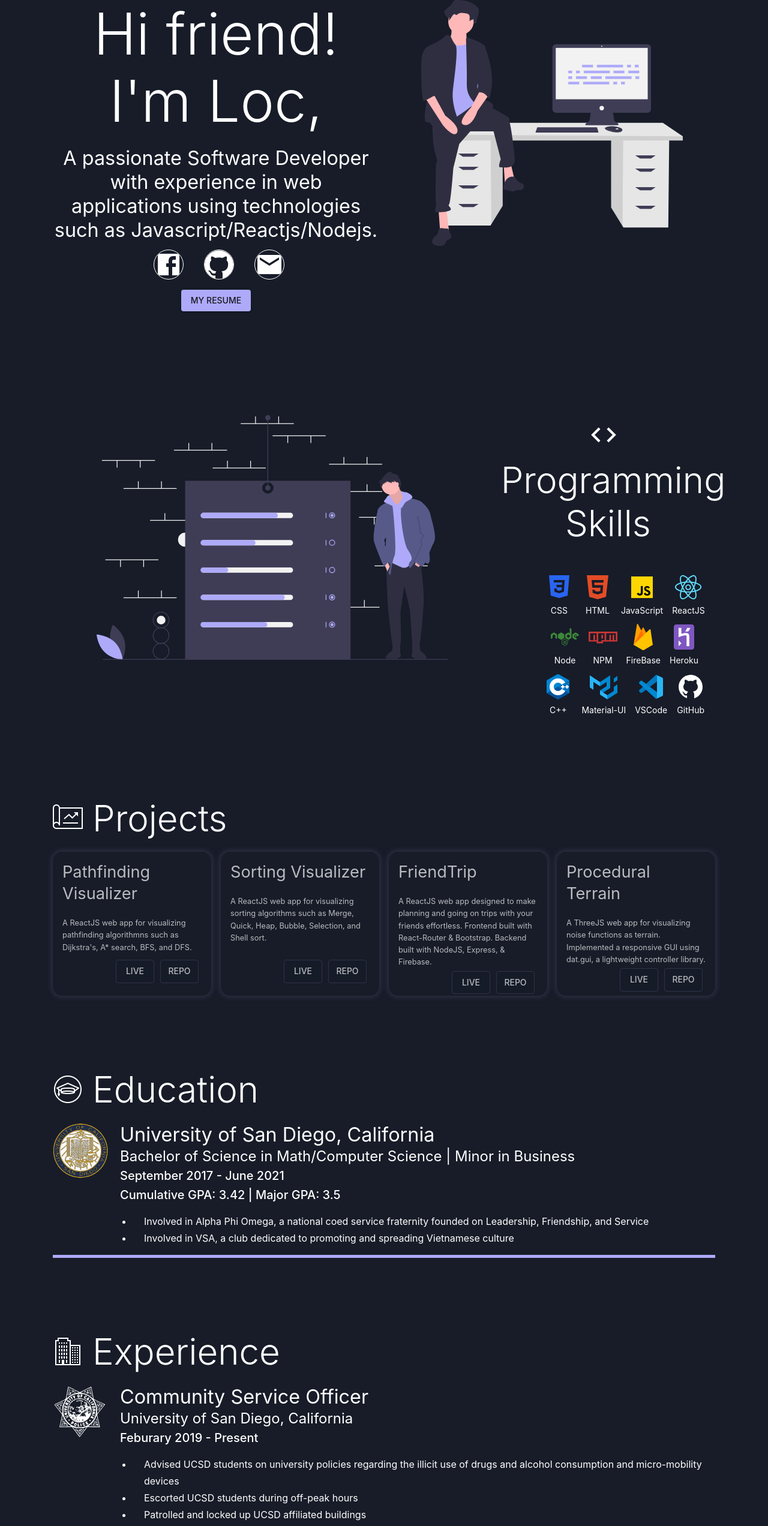
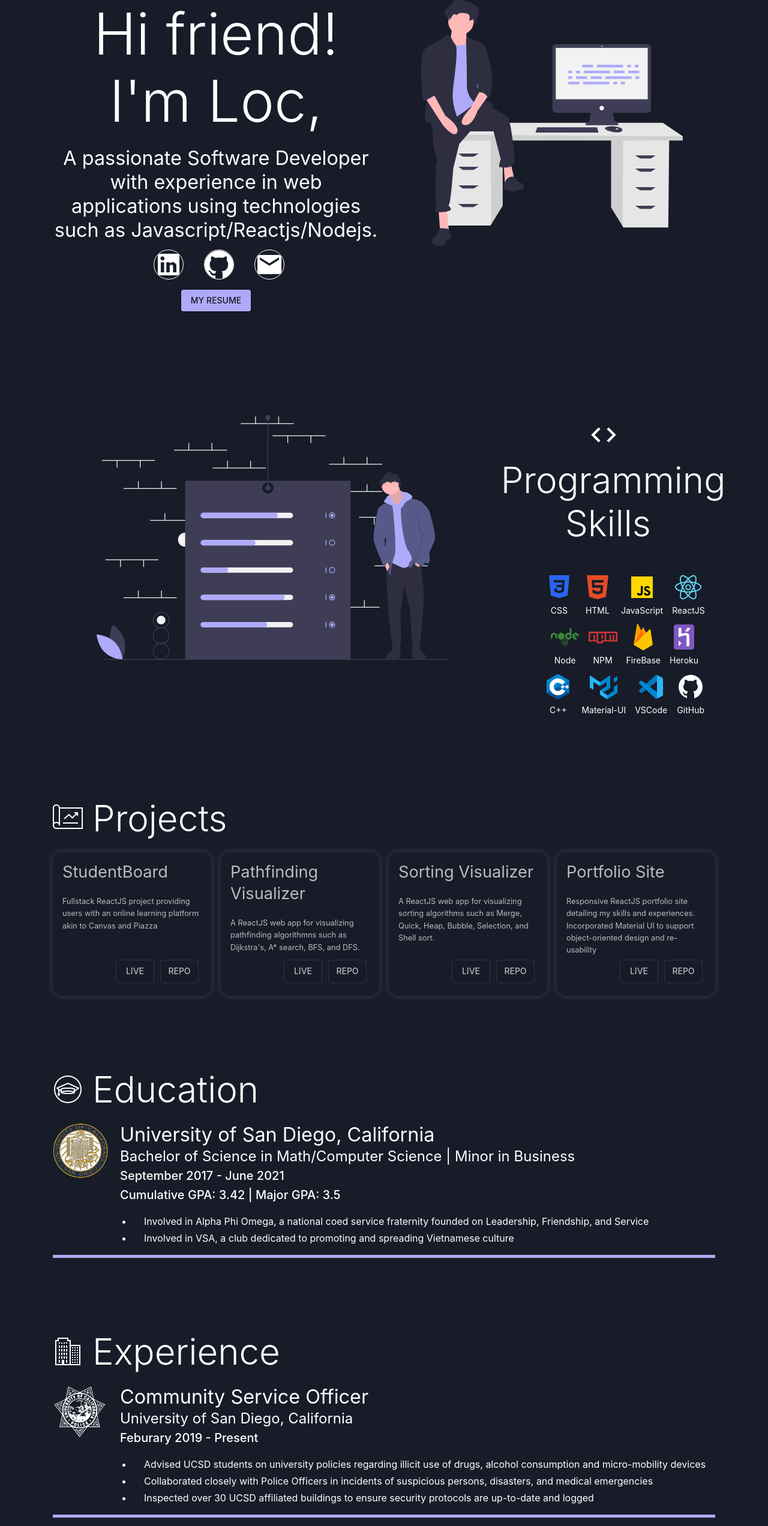
Before and after one commit to locchuong/MyPortfolio-Loc-Chuong, a React (Create React App) app: page / in a window 1280 px wide. Shown: the part 234-2778 px from the top of the page at 60% size. Built offline with nearby package versions, Linux system fonts and the light colour scheme.

Commit message:
Updated socials and latest projects added in

```diff
--- a/src/Components/ContactCard/ContactCard.js
+++ b/src/Components/ContactCard/ContactCard.js
@@ -1,7 +1,7 @@
 import React from "react";
 import { withStyles } from "@material-ui/core/styles";
-import FacebookIcon from "@material-ui/icons/Facebook";
 import { IconButton } from "@material-ui/core/";
+import LinkedInIcon from '@material-ui/icons/LinkedIn';
 import GitHubIcon from "@material-ui/icons/GitHub";
 import EmailIcon from "@material-ui/icons/Email";
 const styles = (theme) => ({
@@ -29,11 +29,11 @@ const Contacts = (props) => (
       <IconButton
         className={props.classes.contactIcon}
         target="_blank"
-        href="https://www.facebook.com/loc.chuong"
+        href="https://www.linkedin.com/in/loc-chuong/"
         edge="start"
-        aria-label="facebook"
+        aria-label="linkedin"
       >
-        <FacebookIcon
+        <LinkedInIcon
           className={props.classes.contactBtn}
           style={{ fontSize: "50px" }}
         />
--- a/src/Components/ExperienceCard/ExperienceCard.js
+++ b/src/Components/ExperienceCard/ExperienceCard.js
@@ -46,23 +46,20 @@ const ExperienceCard = (props) => (
       <ul>
         <li>
           <Typography className={props.classes.alignText} variant="subtitle1">
-            Advised UCSD students on university policies regarding the illicit
-            use of drugs and alcohol consumption and micro-mobility devices
+            Advised UCSD students on university policies regarding illicit use
+            of drugs, alcohol consumption and micro-mobility devices
           </Typography>
         </li>
         <li>
           <Typography className={props.classes.alignText} variant="subtitle1">
-            Escorted UCSD students during off-peak hours
+            Collaborated closely with Police Officers in incidents of suspicious
+            persons, disasters, and medical emergencies
           </Typography>
         </li>
         <li>
           <Typography className={props.classes.alignText} variant="subtitle1">
-            Patrolled and locked up UCSD affiliated buildings
-          </Typography>
-        </li>
-        <li>
-          <Typography className={props.classes.alignText} variant="subtitle1">
-            Controlled traffic in areas of contruction on UCSD campus
+            Inspected over 30 UCSD affiliated buildings to ensure security
+            protocols are up-to-date and logged
           </Typography>
         </li>
       </ul>
--- a/src/Components/Header/Header.js
+++ b/src/Components/Header/Header.js
@@ -8,7 +8,7 @@ function Header() {
     <Fade top duration={3000}>
       <AppBar position="sticky" elevation={0}>
         <Toolbar disableGutters="true">
-          <Typography variant="h3" style={{borderBottom:"1px solid black"}}>Portfolio</Typography>
+          <Typography variant="h3">Portfolio</Typography>
           <AppBarCollapse />
         </Toolbar>
       </AppBar>
--- a/src/Containers/Contact.js
+++ b/src/Containers/Contact.js
@@ -1,8 +1,8 @@
 import React from "react";
 import { Typography, Grid } from "@material-ui/core";
 import { makeStyles } from "@material-ui/core/styles";
-import FacebookIcon from "@material-ui/icons/Facebook";
 import { IconButton } from "@material-ui/core/";
+import LinkedInIcon from '@material-ui/icons/LinkedIn';
 import GitHubIcon from "@material-ui/icons/GitHub";
 import EmailIcon from "@material-ui/icons/Email";
 import profileImage from "../Media/Images/profileImage.PNG";
@@ -66,11 +66,11 @@ function Contact() {
           <IconButton
             className={classes.contactIcon}
             target="_blank"
-            href="https://www.facebook.com/loc.chuong"
+            href="https://www.linkedin.com/in/loc-chuong/"
             edge="start"
-            aria-label="facebook"
+            aria-label="linkedin"
           >
-            <FacebookIcon
+            <LinkedInIcon
               className={classes.contactBtn}
               style={{ fontSize: "50px" }}
             />
--- a/src/Containers/Greeting.js
+++ b/src/Containers/Greeting.js
@@ -30,7 +30,7 @@ function Greeting() {
             <ContactCard />
             <Button
               target="_blank"
-              href="https://drive.google.com/file/d/1bz2tsSaJ0Pk4NMXfMHz4Zd2zC3vruoEi/view?usp=sharing"
+              href="https://drive.google.com/file/d/1zbnpInr4Np5PTPB20QWapPbj-ur1XqY7/view?usp=sharing"
               variant="contained"
             >
               My Resume
--- a/src/Containers/Projects.js
+++ b/src/Containers/Projects.js
@@ -42,6 +42,14 @@ function Projects() {
         </div>
         <br />
         <Grid container spacing={2} justify="center">
+        <Grid item xs={12} sm={6} md={3}>
+            <ProjectCard
+              title="StudentBoard"
+              summary="Fullstack ReactJS project providing users with an online learning platform akin to Canvas and Piazza"
+              liveLink="https://student-board-app.herokuapp.com"
+              repoLink="https://github.com/locchuong/StudentBoard"
+            ></ProjectCard>
+          </Grid>
           <Grid item xs={12} sm={6} md={3}>
             <ProjectCard
               title="Pathfinding Visualizer"
@@ -60,18 +68,10 @@ function Projects() {
           </Grid>
           <Grid item xs={12} sm={6} md={3}>
             <ProjectCard
-              title="FriendTrip"
-              summary="A ReactJS web app designed to make planning and going on trips with your friends effortless. Frontend built with React-Router & Bootstrap. Backend built with NodeJS, Express, & Firebase."
-              liveLink="https://friendtrip-cse110.herokuapp.com/"
-              repoLink="https://github.com/declansullivan/friendtrip"
-            ></ProjectCard>
-          </Grid>
-          <Grid item xs={12} sm={6} md={3}>
-            <ProjectCard
-              title="Procedural Terrain"
-              summary="A ThreeJS web app for visualizing noise functions as terrain. Implemented a responsive GUI using dat.gui, a lightweight controller library."
-              liveLink="https://github.com/locchuong"
-              repoLink="https://github.com/locchuong"
+              title="Portfolio Site"
+              summary="Responsive ReactJS portfolio site detailing my skills and experiences. Incorporated Material UI to support object-oriented design and re-usability"
+              liveLink="https://loc-portfolio.herokuapp.com/"
+              repoLink="https://github.com/locchuong/MyPortfolio-Loc-Chuong"
             ></ProjectCard>
           </Grid>
         </Grid>
```
